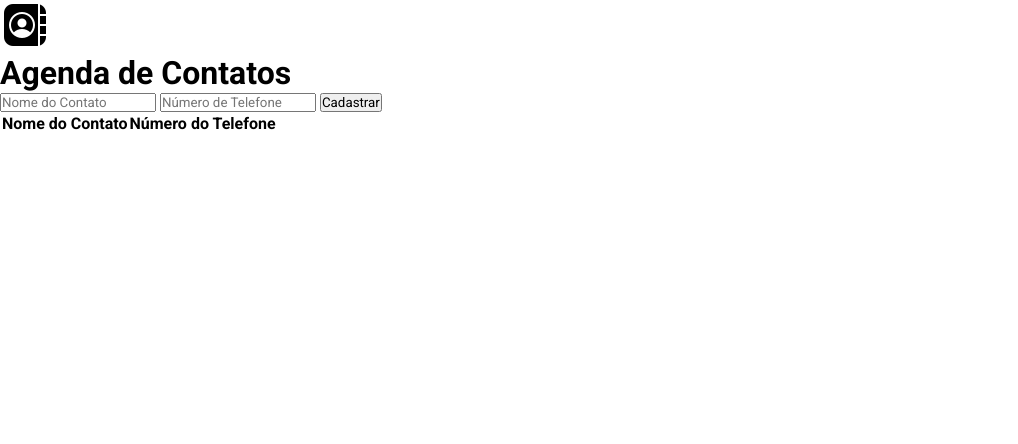
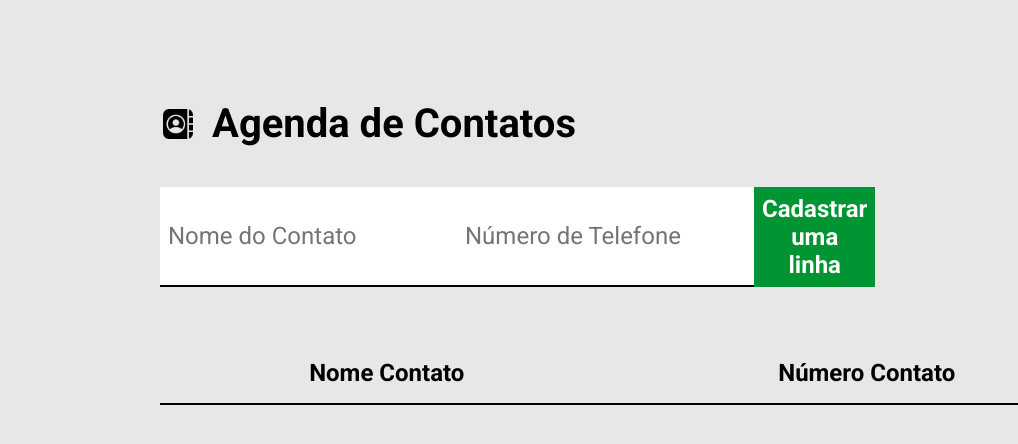
Before and after one commit to brunotesser/projeto2_tarefa_ebac, a plain HTML site: page index.html in a window 1280 px wide. Shown: the whole page, without its empty margins (0-1018 px from the left). Drawn offline with Linux system fonts and the light colour scheme.

Commit message:
att task

```diff
--- a/index.html
+++ b/index.html
@@ -20,25 +20,28 @@
 
     <form id="contato-atv">
       <input type="text" id="nome-contato" required placeholder="Nome do Contato" />
-      <input type="number" id="numero-contato" required placeholder="Número de Telefone" />
-      <button type="submit">Cadastrar</button>
+      <input type="tel" id="numero-contato" required placeholder="Número de Telefone" />
+      <button type="submit">Cadastrar uma linha</button>
 
     </form>
 
-    <table>
+    <table cellspacing="0">
       <thead>
         <tr>
           <th>
-            Nome do Contato
+            Nome Contato
           </th>
           <th>
-            Número do Telefone
+            Número Contato
           </th>
+
         </tr>
       </thead>
-    </table>
+      <tbody>
 
-    </header>
+      </tbody>
+
+      </header>
 
   </div>
 
--- a/main.js
+++ b/main.js
@@ -0,0 +1,44 @@
+const form = document.getElementById("contato-atv");
+const nomes = [];
+const contatos = [];
+
+let linhas = "";
+
+form.addEventListener("submit", function (e) {
+  e.preventDefault();
+
+  adicionaLinha();
+  atualizaTabela();
+  atualizaTabela();
+});
+
+
+function adicionaLinha() {
+  const inputNomeContato = document.getElementById("nome-contato");
+  const inputNumeroContato = document.getElementById("numero-contato");
+
+  {
+    nomes.push(inputNomeContato.value);
+    contatos.push(parseFloat(inputNumeroContato.value));
+
+
+
+
+    let linha = '<tr>';
+    linha += `<td>${inputNomeContato.value}</td>`;
+    linha += `<td>${inputNumeroContato.value}</td>`;
+    linha += `</tr>`;
+
+    linhas += linha;
+
+  }
+
+  inputNomeContato.value = '';
+  inputNumeroContato.value = '';
+
+}
+
+function atualizaTabela() {
+  const corpoTabela = document.querySelector('tbody');
+  corpoTabela.innerHTML = linhas;
+}
--- a/style.css
+++ b/style.css
@@ -5,3 +5,75 @@
   font-family: 'Roboto', sans-serif;
 
 }
+
+
+body {
+  background-color: #E7E7E7;
+  padding-top: 100px;
+}
+
+header {
+  display: flex;
+  align-items: center;
+  margin-bottom: 40px;
+}
+
+header h1 {
+  font-size: 40px;
+  font-weight: bold;
+}
+
+header img {
+  height: 36px;
+  margin-right: 16px;
+}
+
+.container {
+  max-width: 960px;
+  width: 100%;
+  margin: 0 auto;
+}
+
+form {
+  display: flex;
+  max-width: 640px;
+  width: 100%;
+  justify-content: space-between;
+  margin-bottom: 56px;
+
+}
+form input {
+  font-size: 24px;
+  background-color: #fff;
+  border: none;
+  border-bottom: 2px solid #000;
+  padding: 8px;
+}
+
+form button {
+  background-color: #009432;
+  color: white;
+  font-size: 24px;
+  font-weight: bold;
+  border: none;
+  cursor: pointer;
+  padding: 8px;
+}
+
+table {
+  width: 100%;
+}
+
+table th {
+  border-bottom: 2px solid #000;
+  padding: 16px;
+  font-size: 24px;
+  font-weight: bold;
+}
+
+table td{
+  padding: 16px 0;
+  text-align: center;
+  font-size: 18px;
+  border-bottom: 1x solid rgba(0,0,0,0.1);
+}
```
